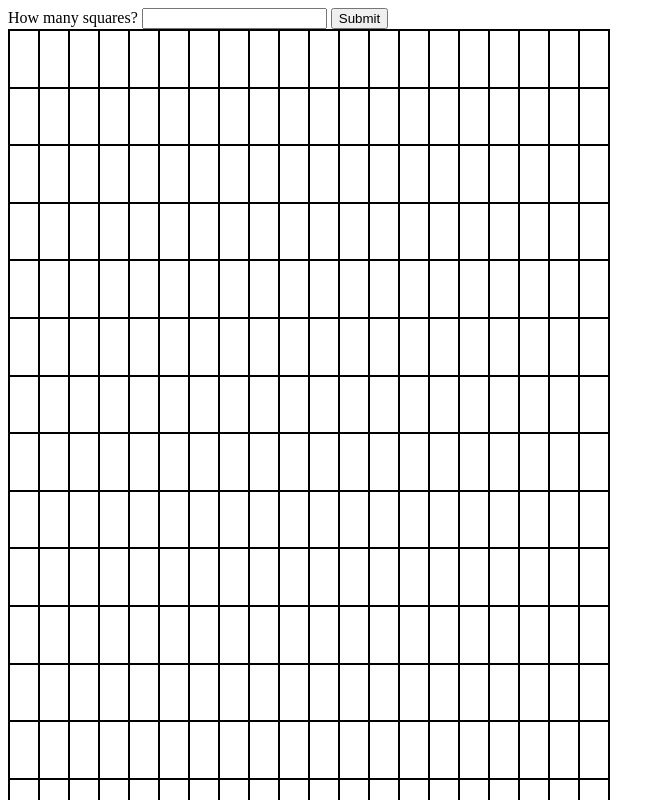
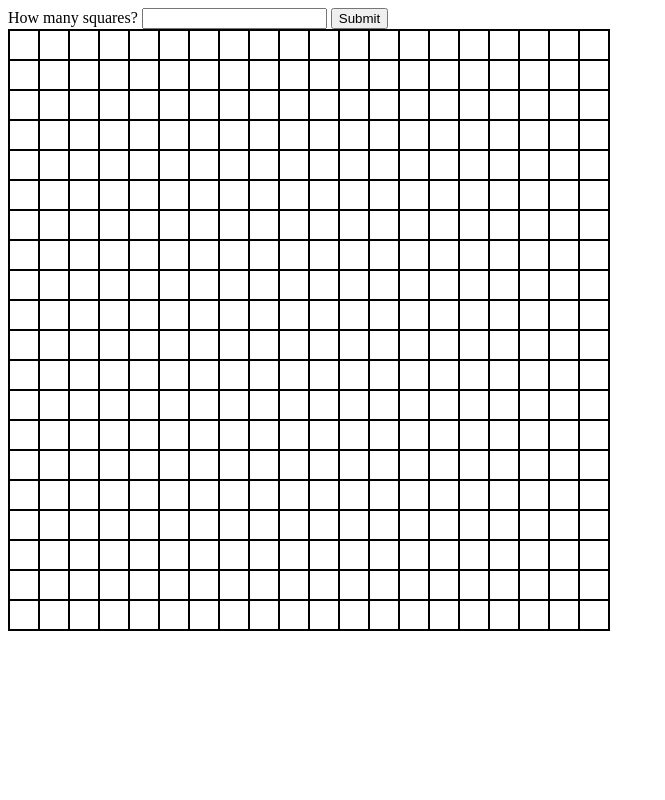
Before and after one commit to DutchNugget/etch-a-sketch, a plain HTML site: page index.html in a window 1280 px wide. Shown: the top 800 px of the page, without its empty margins (0-665 px from the left). Drawn offline with Linux system fonts and the light colour scheme.

Commit message:
fixed syntax error in css

```diff
--- a/styles.css
+++ b/styles.css
@@ -6,7 +6,7 @@
     width: 90vw;
     height: 90vw;
     max-width: 600px;
-    max-heightpx;
+    max-height: 600px;
 
 
 }
```
